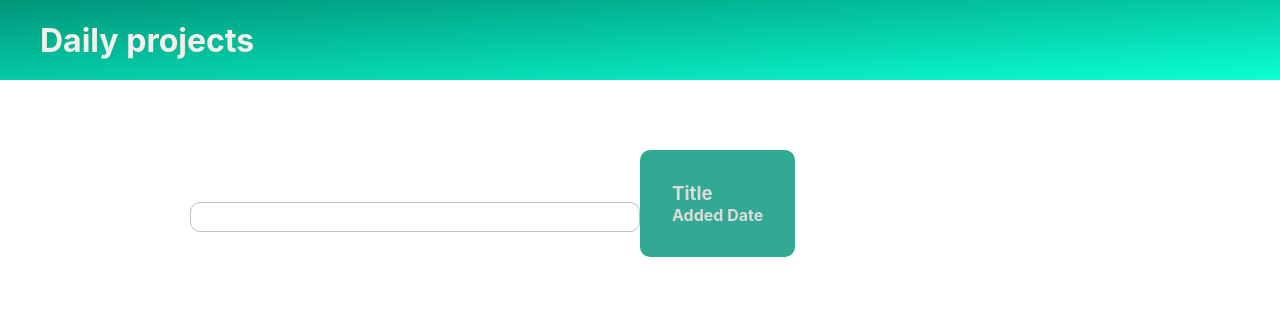
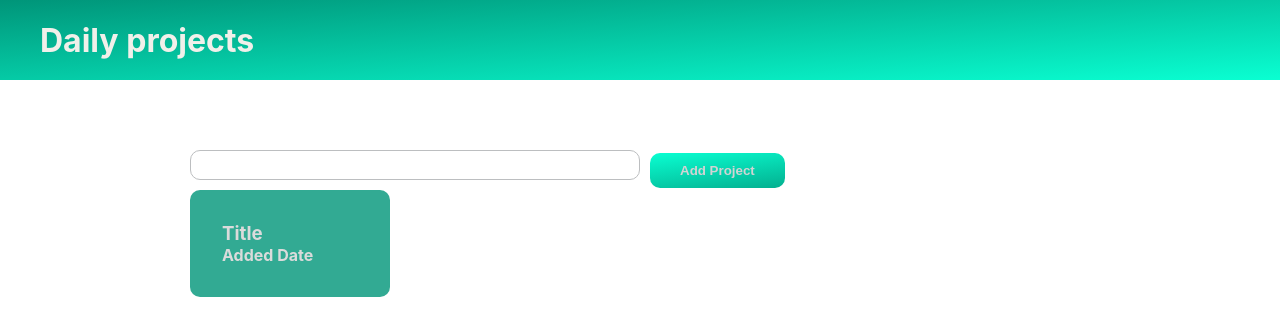
Before and after one commit to R3laxation/Test-Todo, a React (Create React App) app: page / in a window 1280 px wide. Shown: the top 336 px of the page. Built offline with nearby package versions, Linux system fonts and the light colour scheme.

Commit message:
Changed Projects styles

```diff
--- a/src/pages/projects/Projects.module.scss
+++ b/src/pages/projects/Projects.module.scss
@@ -1,5 +1,17 @@
+.projects{
+  display: flex;
+  flex-direction: column;
+  justify-content: space-between;
+}
+
+.addForm{
+  display: flex;
+  justify-content: left;
+  align-items: center;
+}
+
 .project{
-  max-width: 400px;
+  max-width: 200px;
   display: inline-block;
   padding: 32px;
   text-decoration: none;
--- a/src/pages/projects/Projects.tsx
+++ b/src/pages/projects/Projects.tsx
@@ -2,11 +2,15 @@ import React from 'react';
 import {Link} from "react-router-dom";
 import styles from './Projects.module.scss';
 import {Input} from "../../components/input/Input";
+import {Button} from "../../components/button/Button";
 
 export const Projects = () => {
     return (
-            <div>
-                <Input/>
+            <div className={styles.projects}>
+                <div className={styles.addForm}>
+                    <Input/>
+                    <Button>Add Project</Button>
+                </div>
                 <Link to={`/project/`} className={styles.project}>
                     <h3>Title</h3>
                     <h4>Added Date</h4>
```
